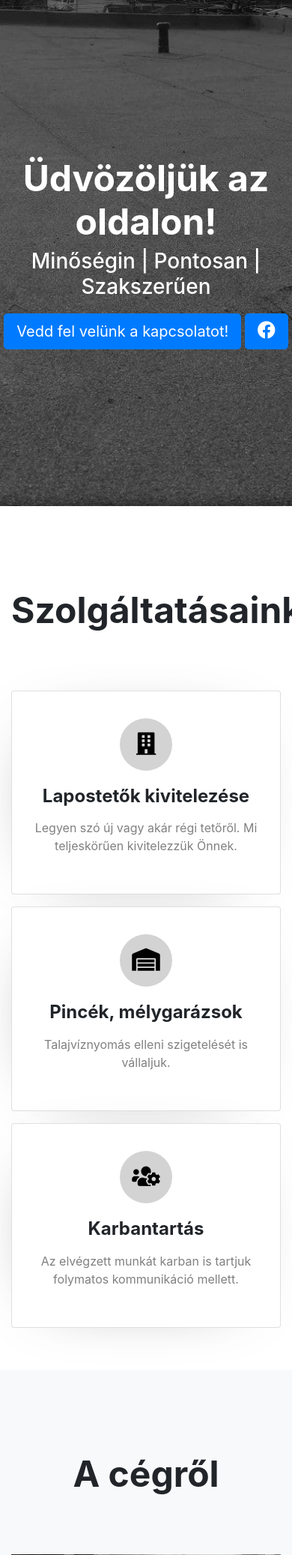
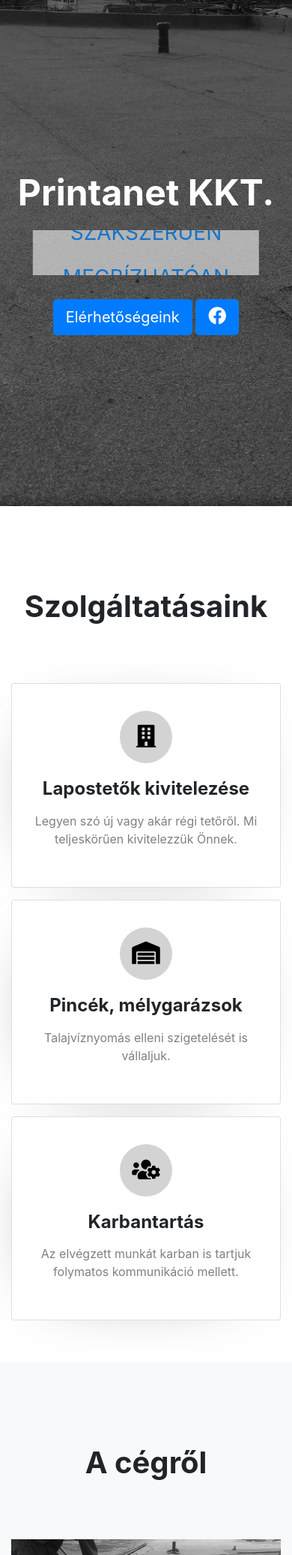
Before and after one commit to Dave-K-98/Printanet, a PHP site: page / in a window 390 px wide; the page is wider, and only the part inside the window is pictured. Shown: the part 100-2174 px from the top of that part at 75% size. Run offline with PHP 8.4, Linux system fonts and the light colour scheme.

Commit message:
text animáció hozzáadása

```diff
--- a/footer.php
+++ b/footer.php
@@ -1,6 +1,7 @@
-<footer id="contact" class="container-fluid text-center">
+<footer id="contact" class="container-fluid">
+    <h1 class="pb-5 text-center">Elérhetőségeink</h1>
     <div class="row">
-        <div class="col-md-6">
+        <div class="col-lg-6 col-md-12 col-sm-12 col-12 text-center">
             <iframe
                 width="600"
                 height="450"
--- a/index.php
+++ b/index.php
@@ -3,9 +3,15 @@
     <!-- Landing Page -->
     <div id="home">
         <div class="landing-text">
-            <h1>Üdvözöljük az oldalon!</h1>
-            <h3>Minőségin | Pontosan | Szakszerűen</h3>
-            <a href="#contact" class="btn btn-primary btn-lg">Vedd fel velünk a kapcsolatot!</a>
+            <h1>Printanet KKT.</h1>
+            <!-- <h3>Minőségin | Pontosan | Szakszerűen</h3> -->
+            <div class="animated-text">
+                <div class="line">Minőségin</div>
+                <div class="line">Pontosan</div>
+                <div class="line">Szakszerűen</div>
+                <div class="line">Megbízhatóan</div>
+            </div>
+            <a href="#contact" class="btn btn-primary btn-lg">Elérhetőségeink</a>
             <!-- Egy facebook gomb - Vagy írj nekünk a facebook-on! -->
             <a href="https://www.fb.me/printanetkkt" target="_blank" class="btn btn-primary btn-lg"><i class="fab fa-facebook"></i></a>
 
--- a/style.css
+++ b/style.css
@@ -52,6 +52,7 @@ img {
     font-size: 500%;
     font-weight: 700;
     color: #fff;
+    margin-bottom: 6.5rem;
 }
 
 .landing-text h3 {
@@ -61,9 +62,59 @@ img {
 .landing-text i {
     font-size: 24px;
 }
+
+.animated-text {
+    color: #0084ff;
+    position: absolute;
+    top: 50%;
+    left: 50%;
+    transform: translate(-50%, -50%);
+    background: #ddd;
+    padding: 0 40px;
+    height: 60px;
+    overflow: hidden;
+    opacity: 0.7;
+}
+
+.line {
+    text-transform: uppercase;
+    text-align: center;
+    font-size: 28px;
+    line-height: 60px;
+}
+
+.line:first-child {
+    animation: anim 12s infinite;
+}
+
+@keyframes anim {
+    0% {
+        margin-top: 0;
+    }
+    16% {
+        margin-top: -60px;
+    }
+    33% {
+        margin-top: -120px;
+    }
+    50% {
+        margin-top: -180px;
+    }
+    66% {
+        margin-top: -120px;
+    }
+    82% {
+        margin-top: -60px;
+    }
+    100% {
+        margin-top: 0;
+    }
+}
+
 .about {
     background-color: #f8f9fa;
 }
+
 .padding {
     padding: 40px 0;
 }
@@ -124,7 +175,9 @@ footer {
     color: #fff;
 }
 
-
+footer span {
+    font-size: 30px;
+}
 
 
 
@@ -169,4 +222,8 @@ footer {
         height: 350px;
     }
 
+    .padding h1 {
+        font-size: 40px !important;
+    }
+
 }
```
Also changed, not shown: other parts of footer.php (+42 -8 lines).
